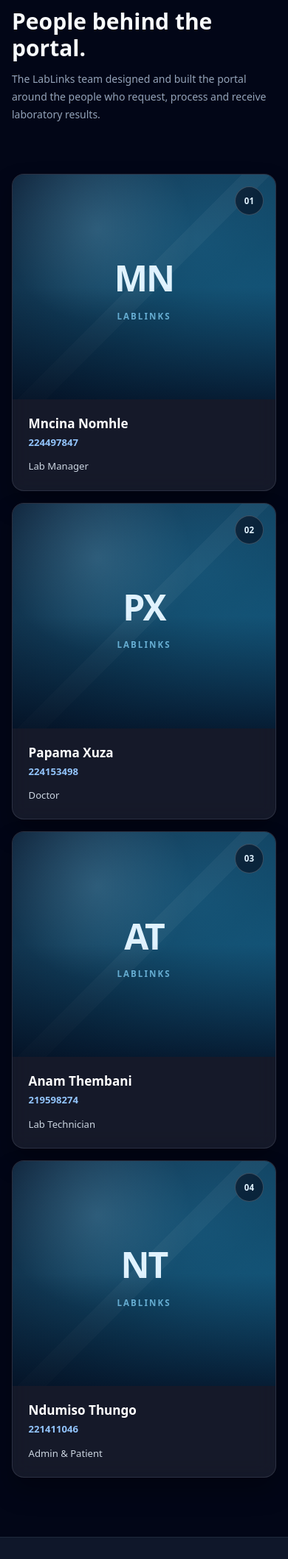
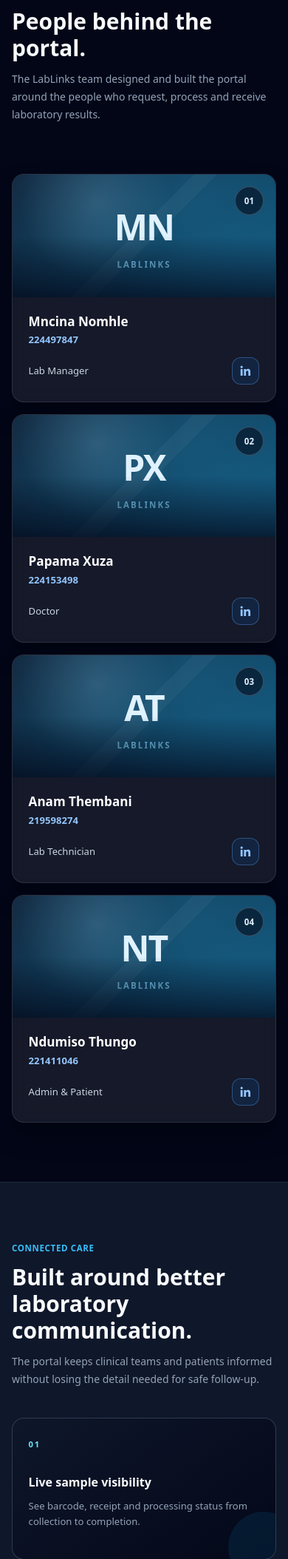
Before and after one commit to MrThungo/GRP-09, a Flask app: page / in a window 390 px wide. Shown: the part 3806-5914 px from the top of the page at 74% size. Run offline with Flask 3, Linux system fonts and the light colour scheme; some libraries are stand-ins or nearby versions.

Commit message:
Polish team cards and add LinkedIn profiles

```diff
--- a/app/landing_team.py
+++ b/app/landing_team.py
@@ -7,21 +7,32 @@ TEAM_MEMBER_SPECS = (
         "name": "Mncina Nomhle",
         "student_number": "224497847",
         "role": "Lab Manager",
+        "linkedin_url": "https://linkedin.com/in/nomhle-mncina-b192833a0",
     },
     {
         "name": "Papama Xuza",
         "student_number": "224153498",
         "role": "Doctor",
+        "linkedin_url": (
+            "https://www.linkedin.com/in/papama-xuza-70846b2b3"
+            "?utm_source=share&utm_campaign=share_via"
+            "&utm_content=profile&utm_medium=android_app"
+        ),
     },
     {
         "name": "Anam Thembani",
         "student_number": "219598274",
         "role": "Lab Technician",
+        "linkedin_url": (
+            "https://www.linkedin.com/in/anam-thembani-760488351"
+            "?trk=contact-info"
+        ),
     },
     {
         "name": "Ndumiso Thungo",
         "student_number": "221411046",
         "role": "Admin & Patient",
+        "linkedin_url": "https://www.linkedin.com/in/ndumiso-thungo-254470164/",
     },
 )
 
--- a/app/static/css/app.css
+++ b/app/static/css/app.css
@@ -1296,7 +1296,8 @@ body.confirm-modal-open {
 
 .landing-team-picture {
   position: relative;
-  min-height: clamp(13.5rem, 24vw, 17rem);
+  width: 100%;
+  aspect-ratio: 2.15 / 1;
   overflow: hidden;
   background:
     radial-gradient(circle at 32% 24%, rgba(186, 230, 253, .18), transparent 38%),
@@ -1304,9 +1305,9 @@ body.confirm-modal-open {
 }
 
 .landing-team-picture img {
+  display: block;
   width: 100%;
   height: 100%;
-  min-height: inherit;
   object-fit: cover;
   object-position: center;
   transition: transform .75s cubic-bezier(.2, .8, .2, 1), filter .45s ease;
@@ -1319,7 +1320,8 @@ body.confirm-modal-open {
 
 .landing-team-picture-fallback {
   display: grid;
-  min-height: inherit;
+  width: 100%;
+  height: 100%;
   place-items: center;
   background:
     linear-gradient(135deg, transparent 47%, rgba(255,255,255,.04) 47%, rgba(255,255,255,.04) 53%, transparent 53%),
@@ -1391,11 +1393,49 @@ body.confirm-modal-open {
 }
 
 .landing-team-role {
-  max-width: 46%;
   color: #cbd5e1;
   font-size: .82rem;
   line-height: 1.45;
   text-align: right;
+}
+
+.landing-team-details {
+  display: flex;
+  max-width: 52%;
+  align-items: center;
+  justify-content: flex-end;
+  gap: .8rem;
+}
+
+.landing-team-linkedin {
+  display: inline-grid;
+  width: 2.35rem;
+  height: 2.35rem;
+  flex: 0 0 auto;
+  place-items: center;
+  border: 1px solid rgba(96, 165, 250, .36);
+  border-radius: .75rem;
+  background: rgba(10, 102, 194, .16);
+  color: #93c5fd;
+  transition: transform .3s ease, color .3s ease, border-color .3s ease, background-color .3s ease;
+}
+
+.landing-team-linkedin svg {
+  width: 1.18rem;
+  height: 1.18rem;
+}
+
+.landing-team-linkedin:hover,
+.landing-team-linkedin:focus-visible {
+  border-color: rgba(147, 197, 253, .76);
+  background: #0a66c2;
+  color: #fff;
+  transform: translateY(-.16rem);
+}
+
+.landing-team-linkedin:focus-visible {
+  outline: 2px solid #7dd3fc;
+  outline-offset: 3px;
 }
 
 .connected-care-card {
@@ -1492,10 +1532,6 @@ html.reveal-motion-ready [data-reveal].is-revealed {
     grid-template-columns: 1fr;
   }
 
-  .landing-team-picture {
-    min-height: clamp(14rem, 82vw, 19rem);
-  }
-
   .landing-team-content {
     min-height: 0;
     align-items: flex-start;
@@ -1504,8 +1540,13 @@ html.reveal-motion-ready [data-reveal].is-revealed {
   }
 
   .landing-team-role {
+    text-align: left;
+  }
+
+  .landing-team-details {
+    width: 100%;
     max-width: none;
-    text-align: left;
+    justify-content: space-between;
   }
 }
 
@@ -1519,6 +1560,7 @@ html.reveal-motion-ready [data-reveal].is-revealed {
 
   .landing-team-card,
   .landing-team-picture img,
+  .landing-team-linkedin,
   .care-journey-card,
   .connected-care-card {
     transition: none;
--- a/app/templates/public/landing.html
+++ b/app/templates/public/landing.html
@@ -156,7 +156,19 @@
               <div class="landing-team-name">{{ member.name }}</div>
               <div class="landing-team-number">{{ member.student_number }}</div>
             </div>
-            <div class="landing-team-role">{{ member.role }}</div>
+            <div class="landing-team-details">
+              <div class="landing-team-role">{{ member.role }}</div>
+              <a class="landing-team-linkedin"
+                 href="{{ member.linkedin_url }}"
+                 target="_blank"
+                 rel="noopener noreferrer"
+                 aria-label="View {{ member.name }} on LinkedIn"
+                 title="View {{ member.name }} on LinkedIn">
+                <svg viewBox="0 0 24 24" aria-hidden="true" focusable="false">
+                  <path fill="currentColor" d="M20.45 20.45h-3.56v-5.57c0-1.33-.02-3.04-1.85-3.04-1.86 0-2.14 1.45-2.14 2.94v5.67H9.34V8.99h3.42v1.57h.05c.47-.9 1.64-1.85 3.37-1.85 3.61 0 4.27 2.37 4.27 5.46v6.28ZM5.32 7.42a2.06 2.06 0 1 1 0-4.12 2.06 2.06 0 0 1 0 4.12Zm1.78 13.03H3.54V8.99H7.1v11.46Z"/>
+                </svg>
+              </a>
+            </div>
           </div>
         </article>
       {% endfor %}
```
Also changed, not shown: tests/test_ui_security_presentation.py (+32 -0 lines).
